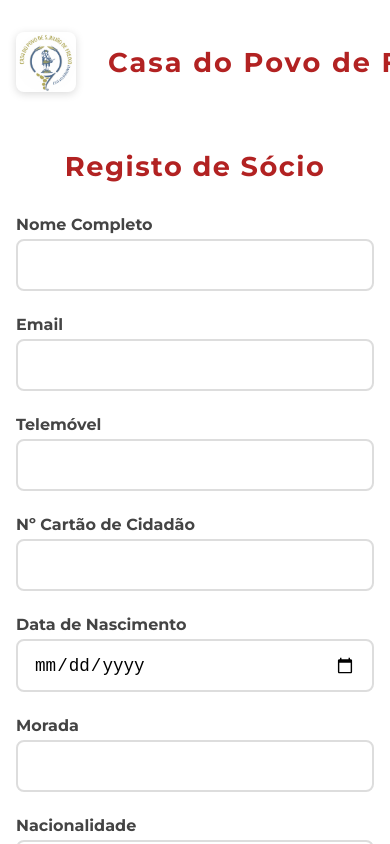
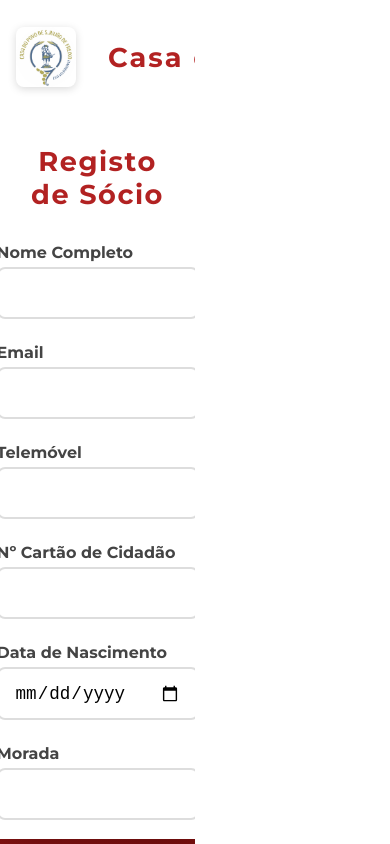
Before and after one commit to carolinabc5/casa-povo-freixo-socios, a React (Vite) app: page / in a window 390 px wide. Built offline with nearby package versions, Linux system fonts and the light colour scheme.

Commit message:
Atualização

```diff
--- a/src/Form.module.css
+++ b/src/Form.module.css
@@ -283,7 +283,8 @@ label {
 
   .container {
     padding: 0;
-    width: 100vw;
+    width: 50vw;
+    overflow: hidden;
   }
 
   .formWrapper {
```
